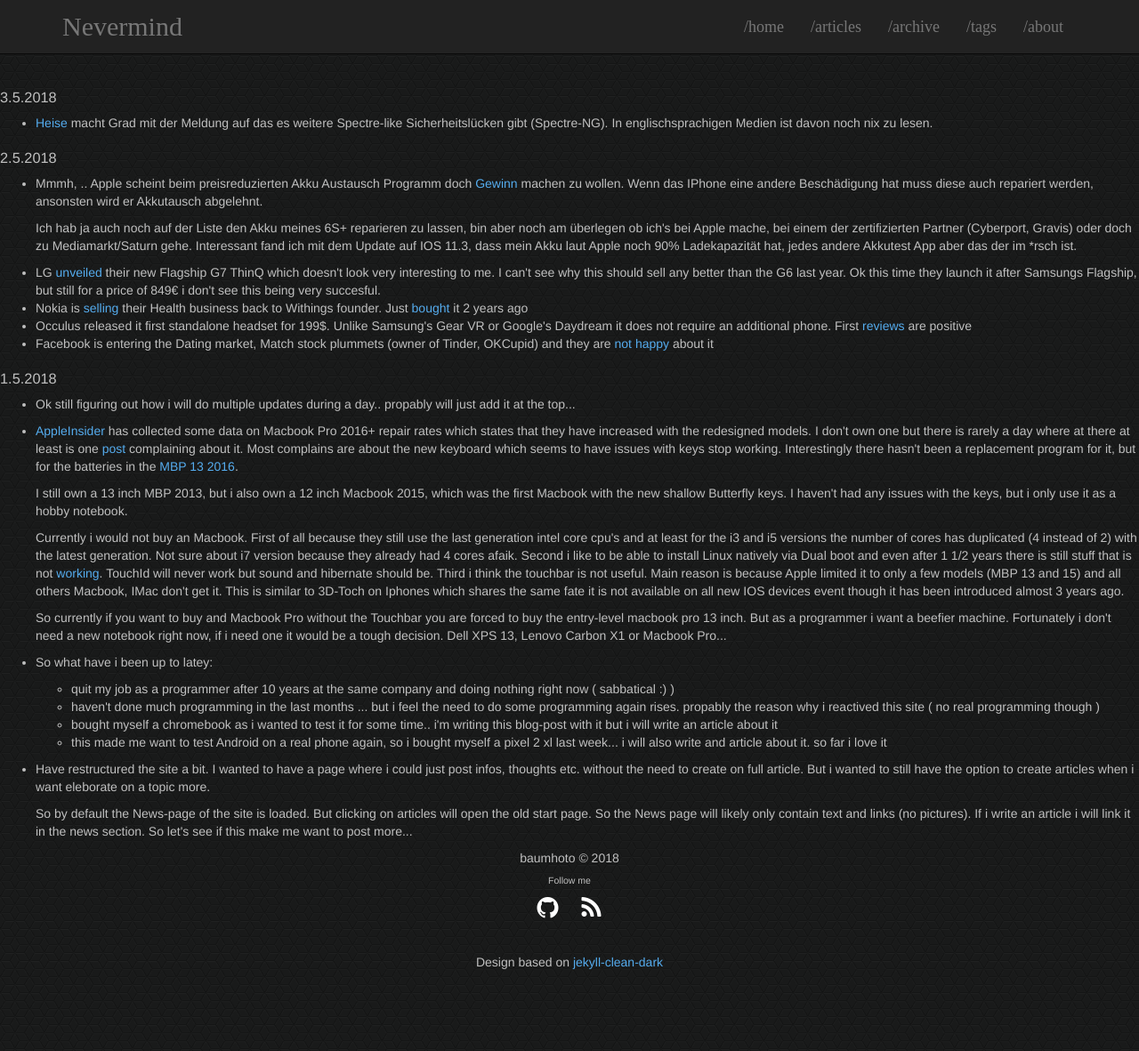
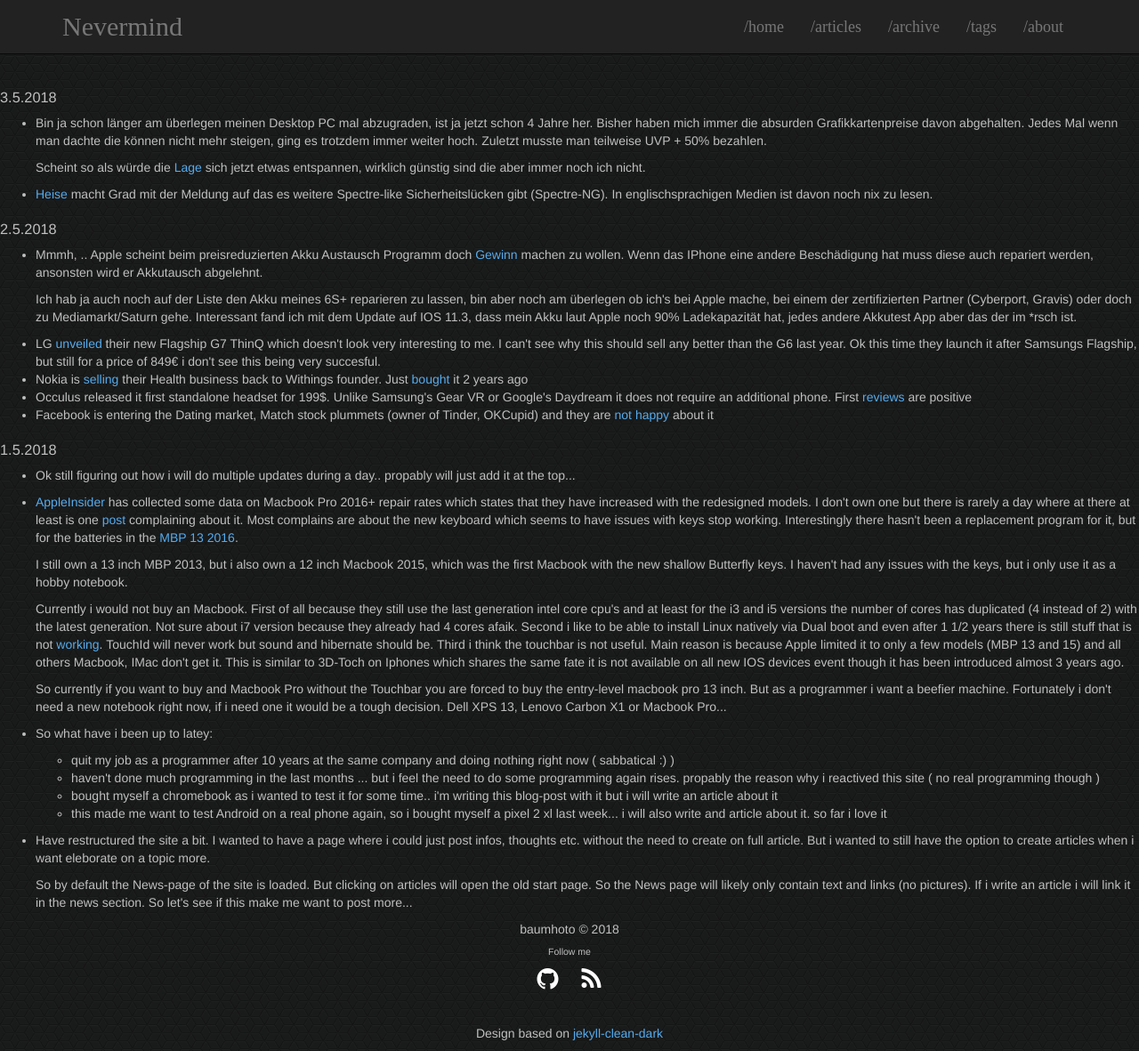
Before and after one commit to baumhoto/baumhoto.github.io, a Jekyll site: the page html/news.html, which Jekyll copies as it is, in a window 1280 px wide and 1181 px high. Shown: the whole window at 89% size. Built offline with Jekyll 4.4.1, drawn with Linux system fonts in a browser that asks for light colours.

Commit message:
more newd

```diff
--- a/html/news.html
+++ b/html/news.html
@@ -55,6 +55,10 @@
   <div id="2018_5_3">
   	<h3>3.5.2018</h3>
   	<ul>
+  	<li><p>Bin ja schon länger am überlegen meinen Desktop PC mal abzugraden, ist ja jetzt schon 4 Jahre her.
+  	Bisher haben mich immer die absurden Grafikkartenpreise davon abgehalten. Jedes Mal wenn man dachte die können
+  	nicht mehr steigen, ging es trotzdem immer weiter hoch. Zuletzt musste man teilweise UVP + 50% bezahlen. </p>
+  	<p>Scheint so als würde die <a href="https://www.computerbase.de/2018-05/grafikkarten-preise-mai/" >Lage </a>sich jetzt etwas entspannen, wirklich günstig sind die aber immer noch ich nicht.</li>
   		<li>
   			<a href="https://m.heise.de/securit
   			y/meldung/Spectre-NG-Intel-Prozessoren-von-neuen-hochriskanten-Sicherheitsluecken-betroffen-4039302.html" >Heise</a> macht Grad mit der Meldung auf das es weitere Spectre-like Sicherheitslücken gibt (Spectre-NG). In englischsprachigen Medien ist davon noch nix zu lesen.
```
